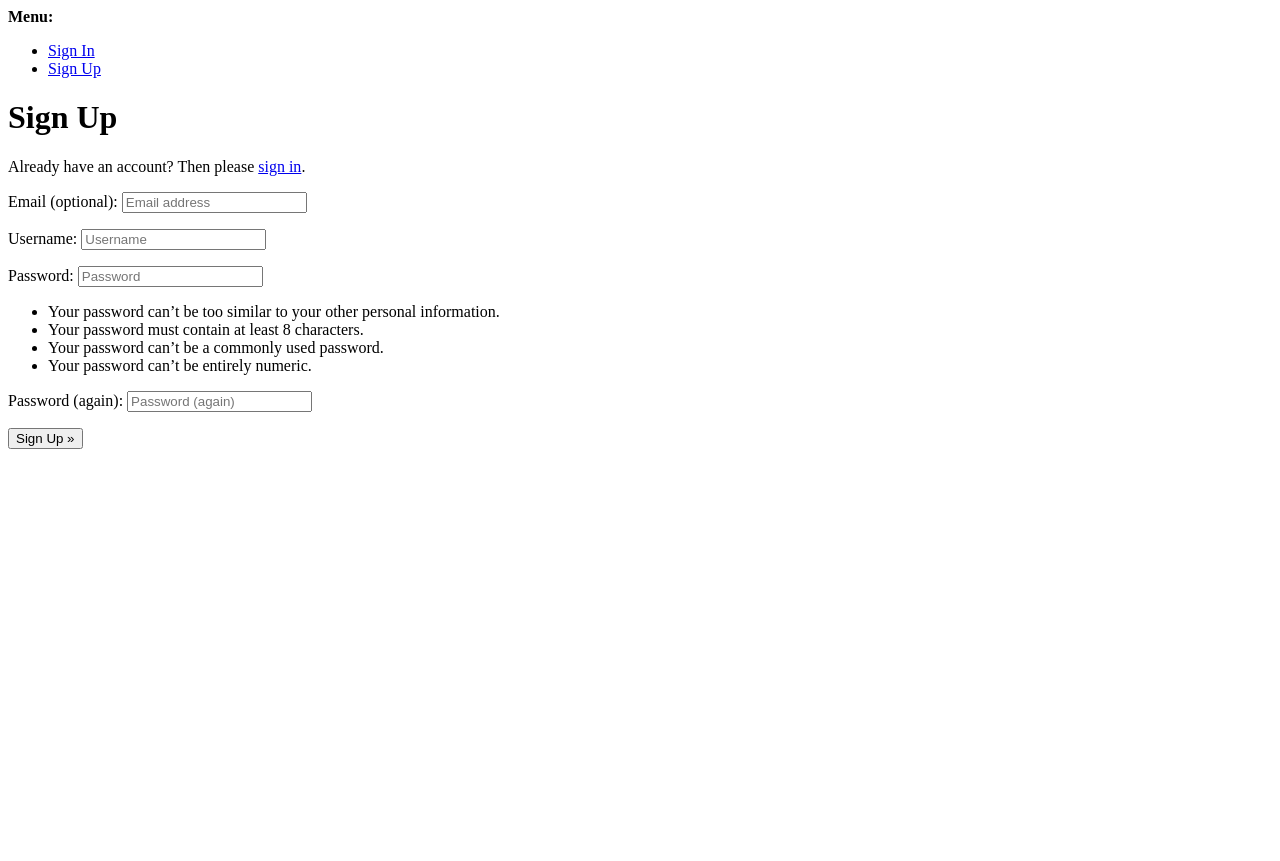
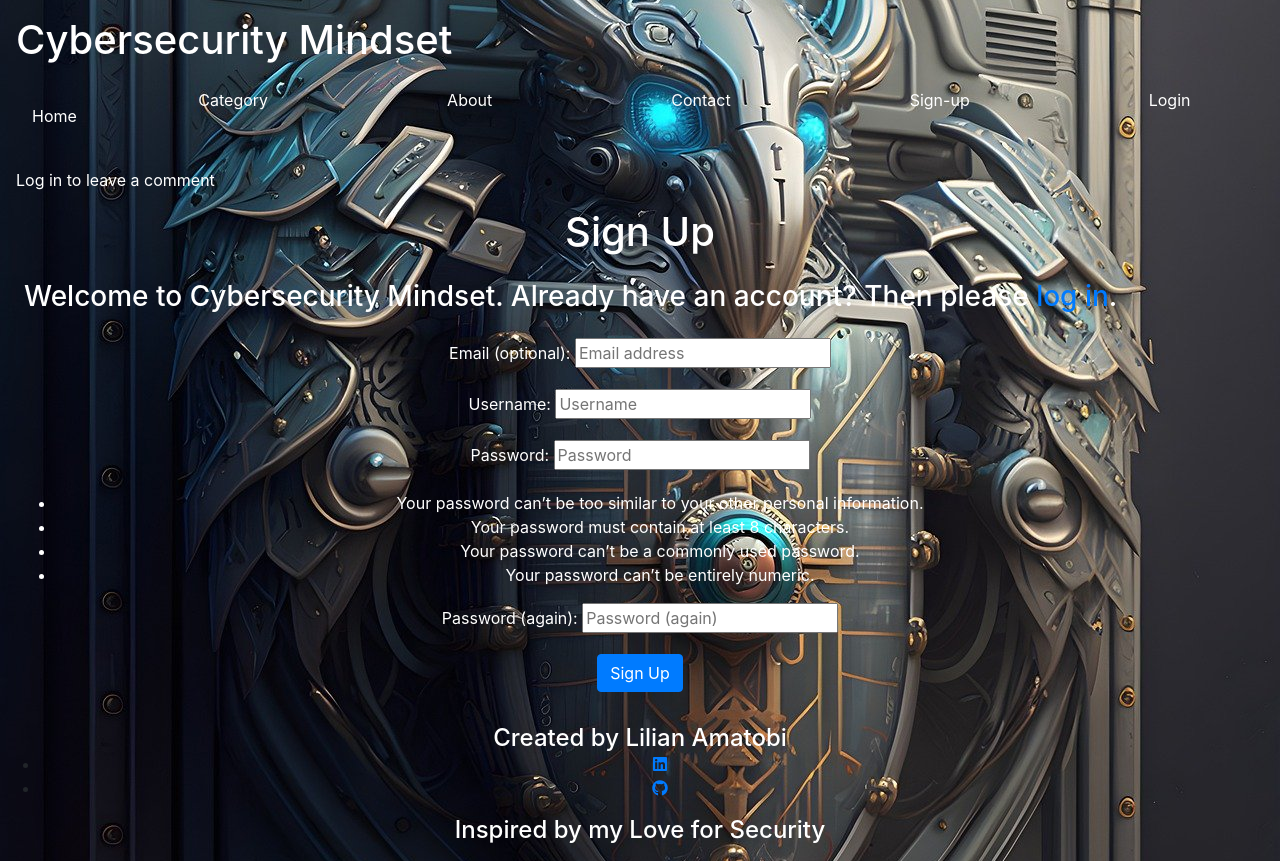
Before and after one commit to Adimserious/cyber-security-blog, a Django app: page /accounts/signup/ in a window 1280 px wide. Before the commit the page ends 449 px from the top, so only its background shows below. Run offline with Django 4.2, Linux system fonts and the light colour scheme; some libraries are stand-ins or nearby versions.

Commit message:
Add background image and styles

```diff
--- a/blog/templates/blog/all_post.html
+++ b/blog/templates/blog/all_post.html
@@ -7,7 +7,7 @@
     <div class="row">
 
         <!--Popular post section-->
-        <div class="text-white text-center">Trending Posts</div>
+        <div class=" text-end m-3 text-white text-center">Trending Posts</div>
         <div class="col-12 mt-3 left">
             <div class="row">
                 {% for post in blog_post_list %}
@@ -78,7 +78,7 @@
             <li><a href="?page={{ page_obj.previous_page_number }}" class="page-link"> « PREV</a></li>
             {% endif %}
             {% if page_obj.has_next %}
-            <li><a href="?page={{ page_obj.next_page_number }}" class="page-link"> NEXT « </a></li>
+            <li><a href="?page={{ page_obj.next_page_number }}" class="page-link"> NEXT &raquo; </a></li>
             {% endif %}
         </ul>
     </nav>
--- a/blog/templates/blog/read_more.html
+++ b/blog/templates/blog/read_more.html
@@ -13,7 +13,7 @@
                 <p class="post-subtitle text-white">By {{ post.author }}</p>
             </div>
             <div class="d-none d-md-block col-md-6 masthead-image">
-                <img src="{% static 'placeholder_images/placeholder.jpg' %}" class="img-fluid rounded float-left" alt="Responsive image">
+                <img src="{% static 'placeholder_images/placeholder.jpg' %}" class="img-fluid" alt="Responsive image">
             </div>
         </div>
     </div>
--- a/static/css/style.css
+++ b/static/css/style.css
@@ -1,3 +1,8 @@
 body {
+    background: url("../placeholder_images/backgroung-img.jpg") 50% no-repeat fixed;
     background-color: black;
 }
+
+.logo {
+    text-decoration: none;
+}
--- a/templates/account/logout.html
+++ b/templates/account/logout.html
@@ -6,10 +6,10 @@
 
 {% block content %}
 
-<div class="text-white">
+<div class="text-white text-end m-3">
   <h1>{% trans "Sign Out" %}</h1>
 
-  <p>{% trans 'Are you sure you want to sign out?' %}</p>
+  <h3>{% trans 'Are you sure you want to sign out?' %}</h3>
 
   <form method="post" action="{% url 'account_logout' %}">
     {% csrf_token %}
--- a/templates/account/signup.html
+++ b/templates/account/signup.html
@@ -1,21 +1,21 @@
-{% extends "account/base.html" %}
+{% extends "base.html" %}
 
 {% load i18n %}
 
 {% block head_title %}{% trans "Signup" %}{% endblock head_title %}
 
 {% block content %}
-<h1>{% trans "Sign Up" %}</h1>
+<h1 class="text-white text-center">{% trans "Sign Up" %}</h1>
 
-<p>{% blocktrans %}Already have an account? Then please <a href="{{ login_url }}">sign in</a>.{% endblocktrans %}</p>
+<h3 class="text-end m-4 text-white">{% blocktrans %}Welcome to Cybersecurity Mindset. Already have an account? Then please <a href="{{ login_url }}">log in</a>.{% endblocktrans %}</h3>
 
-<form class="signup" id="signup_form" method="post" action="{% url 'account_signup' %}">
+<form class="signup text-end m-3 text-white text-center" id="signup_form" method="post" action="{% url 'account_signup' %}">
   {% csrf_token %}
   {{ form.as_p }}
   {% if redirect_field_value %}
   <input type="hidden" name="{{ redirect_field_name }}" value="{{ redirect_field_value }}" />
   {% endif %}
-  <button type="submit">{% trans "Sign Up" %} &raquo;</button>
+  <button class="btn btn-primary" type="submit">{% trans "Sign Up" %}</button>
 </form>
 
 {% endblock content %}
--- a/templates/base.html
+++ b/templates/base.html
@@ -37,34 +37,38 @@
     <header class="">
         <div>
             <a href="{% url 'home' %}">
-                <h1>Cybersecurity Mindset</h1>
+                <h1 class="text-end m-3 text-white logo">Cybersecurity Mindset</h1>
             </a>
 
             <ul class="nav nav-pills nav-fill">
-                <li class="nav-item">
-                    <a class="nav-link active {% if request.path == home_url %}active{% endif %}"
+                <li class="text-end m-3">
+                    <a class="nav-link text-white {% if request.path == home_url %}active{% endif %}"
                         href="{% url 'home' %}">Home</a>
                 </li>
                 <li class="nav-item">
-                    <a class="nav-link" href="#">Category </a>
+                    <a class="nav-link text-white" href="#">Category </a>
                 </li>
                 <li class="nav-item">
-                    <a class="nav-link {% if request.path == about_url %}active{%endif%}"
-                    aria-current="page" href="{% url 'about_page' %}">About</a>
+                    <a class="nav-link text-white {% if request.path == about_url %}active{%endif%}" aria-current="page"
+                        href="{% url 'about_page' %}">About</a>
                 </li>
                 <li class="nav-item">
-                    <a class="nav-link {% if request.path == contact %}active{%endif%}" href="{% url 'contact' %}">Contact</a>
+                    <a class="nav-link text-white {% if request.path == contact %}active{%endif%}"
+                        href="{% url 'contact' %}">Contact</a>
                 </li>
                 {% if user.is_authenticated %}
                 <li class="nav-item">
-                    <a class="nav-link {% if request.path == contact %}active{%endif%}" href="{% url 'account_logout' %}">Login-out</a>
+                    <a class="nav-link text-white {% if request.path == contact %}active{%endif%}"
+                        href="{% url 'account_logout' %}">Login-out</a>
                 </li>
                 {% else %}
                 <li class="nav-item">
-                    <a class="nav-link {% if request.path == contact %}active{%endif%}" href="{% url 'account_signup' %}">Register</a>
+                    <a class="nav-link text-white {% if request.path == contact %}active{%endif%}"
+                        href="{% url 'account_signup' %}">Sign-up</a>
                 </li>
                 <li class="nav-item">
-                    <a class="nav-link {% if request.path == contact %}active{%endif%}" href="{% url 'account_login' %}">Login</a>
+                    <a class="nav-link text-white {% if request.path == contact %}active{%endif%}"
+                        href="{% url 'account_login' %}">Login</a>
                 </li>
                 {% endif %}
             </ul>
@@ -74,6 +78,11 @@
 
 
     <main class="">
+        {% if user.is_authenticated %}
+        <p class="text-end m-3 text-white">You are logged in as {{ user }}</p>
+        {% else %}
+        <p class="text-end m-3 text-white">Log in to leave a comment</p>
+        {% endif %}
 
         {% block content %}
         <!-- Content Goes here -->
```
Also changed, not shown: templates/account/login.html (+5 -5 lines), static/placeholder_images/backgroung-img.jpg (added).
